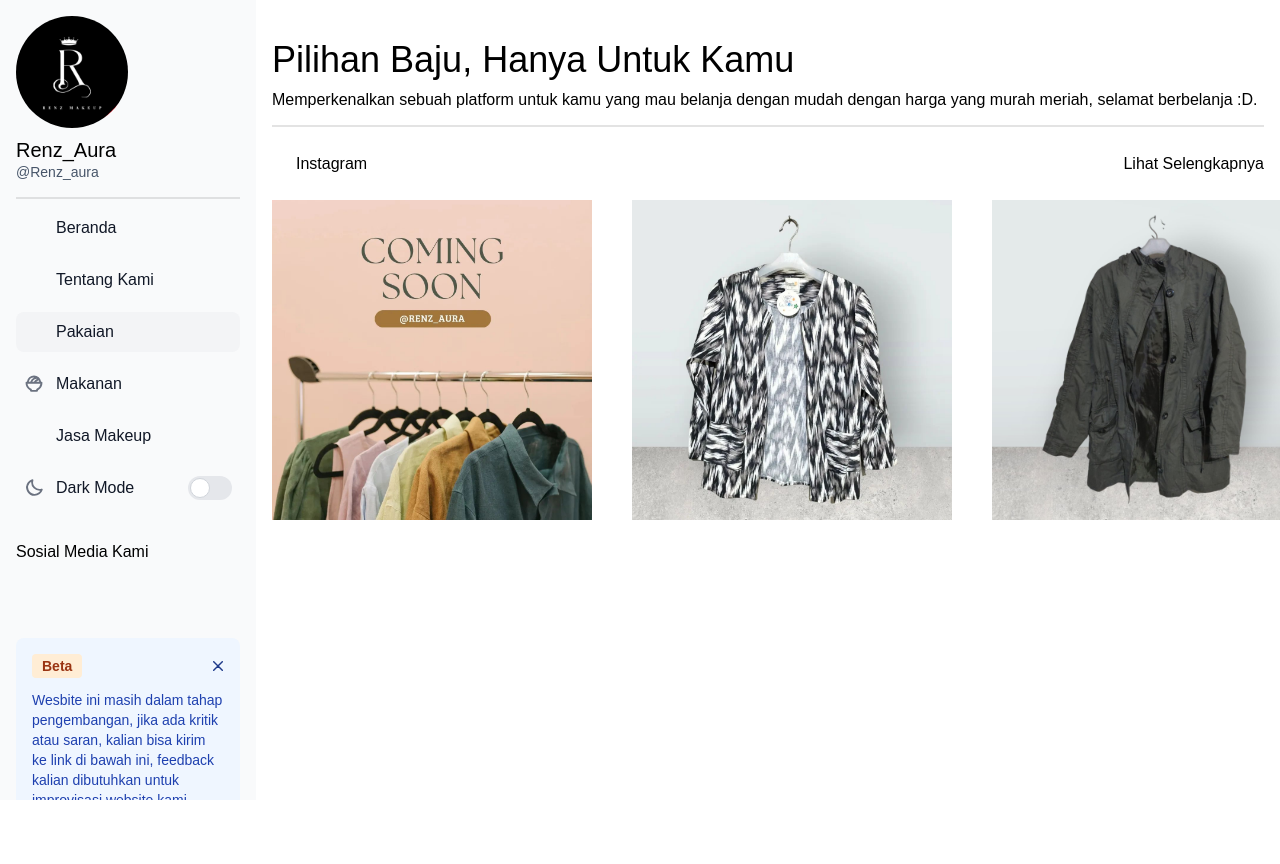
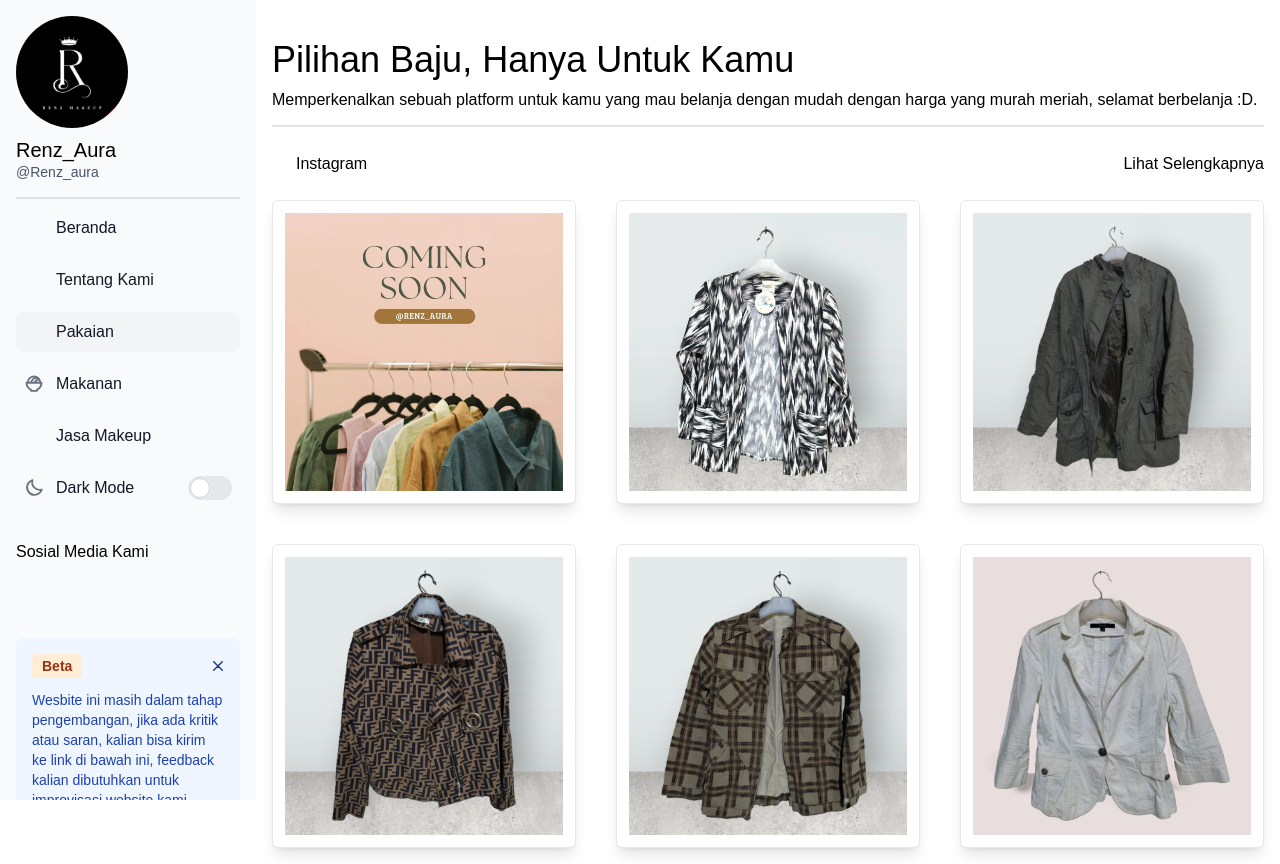
Before and after one commit to ikhlasdansantai/RenzAura, a React (Vite) app: page /pakaian in a window 1280 px wide. Built offline with nearby package versions, Linux system fonts and the light colour scheme; some icons are missing.

Commit message:
UI ( mengubah tampilan ui untuk page fashion )

```diff
--- a/src/Pages/Fashion/Fashion.tsx
+++ b/src/Pages/Fashion/Fashion.tsx
@@ -1,14 +1,14 @@
 import { Icon } from "@iconify/react/dist/iconify.js";
 import { Link } from "react-router-dom";
 import Title from "../../Components/Title/Title";
-interface HomeContentDatasProps {
-  imgPost: string;
-  imgProfile: string;
-  author: string;
-  date: string;
-  link: string;
-  id: number;
-}
+// interface HomeContentDatasProps {
+//   imgPost: string;
+//   imgProfile: string;
+//   author: string;
+//   date: string;
+//   link: string;
+//   id: number;
+// }
 export default function Fashion({ items }: any): JSX.Element {
   return (
     <div id="home" className="min-h-screen ">
@@ -24,12 +24,14 @@ export default function Fashion({ items }: any): JSX.Element {
           </div>
           <span className="dark:text-secondText">Lihat Selengkapnya</span>
         </div>
-        <div className="mt-6 flex flex-col md:flex-row gap-10">
+        <div className="mt-6 grid sm:grid-cols-2 lg:grid-cols-3 md:flex-row gap-10">
           {items.map((item: any) => (
             <Link to={`/pakaian/${item.id}`} key={item.id}>
-              <figure className="md:w-[20rem]">
-                <img src={item.imgPost} alt="FasionProduct" />
-              </figure>
+              <div className="p-3 rounded-md bg-white border shadow-lg">
+                <figure>
+                  <img src={item.imgPost} alt="FasionProduct" />
+                </figure>
+              </div>
             </Link>
           ))}
         </div>
```
